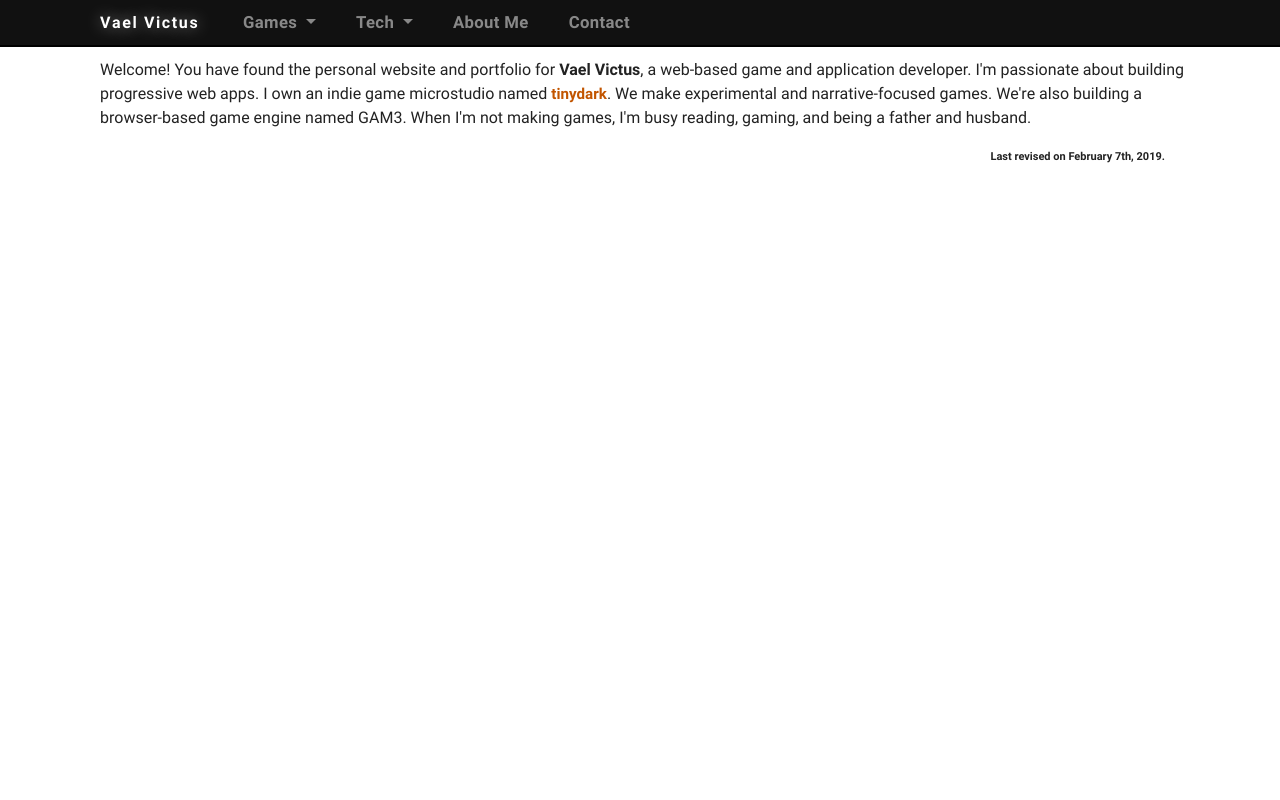
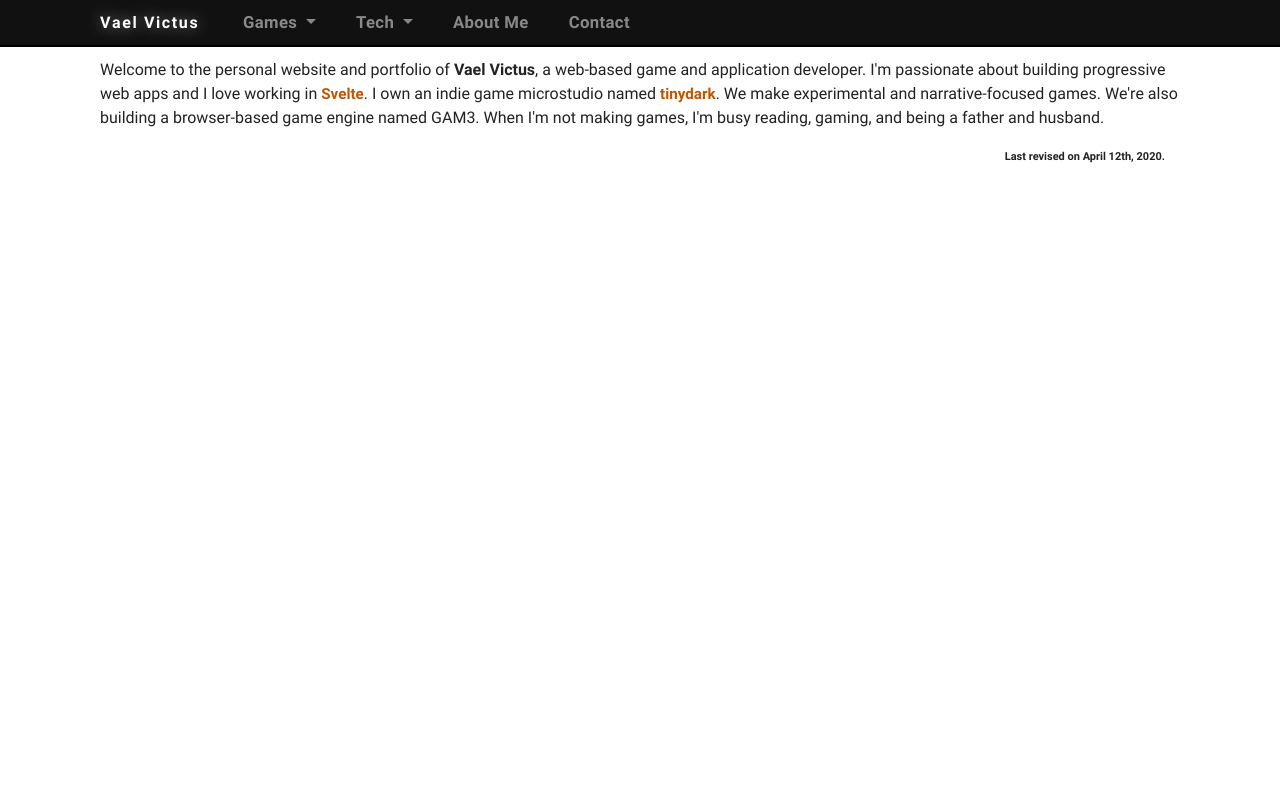
Before and after one commit to VaelVictus/vaelvictus.com, a CakePHP app: the page made by app/View/Pages/index.ctp in a window 1280 px wide. Run offline with PHP 8.4 and a stand-in for CakePHP, Linux system fonts and the light colour scheme; the template is opened without the code that fills it, so the values that code supplies are empty; some libraries are stand-ins or nearby versions.

Commit message:
before npm updating

```diff
--- a/app/View/Elements/about-me.ctp
+++ b/app/View/Elements/about-me.ctp
@@ -6,6 +6,6 @@
 
 <p>I'm deeply interested in the topic of ethical gaming, and as such, tinydark is founded on ethics. It is the studio's goal to put the player first, and provide them with memorable experiences realized through the marriage of narrative and game design. Our designs respect the player's time while keeping them engaged. Premium currency purchasing is straightforward and makes it clear what's being spent.</p>
 
-<p>I'm industrious and an avid life-long learner, and I spend much of my recreation time working on my hobby projects or reading. I'm a huge fan of <a href='https://jamesclear.com/' target='_blank'>James Clear</a>'s psychology, especially his articles about <a href='https://jamesclear.com/productivity' target='_blank'>productivity</a>. I follow <a href='https://jamesclear.com/habit-triggers' target='_blank'>trigger-based habits</a> and prefer to keep my work separate from my play.</p>
+<p>I am an industrious and avid life-long learner, and I spend much of my recreation time working on my hobby projects or reading. I'm a huge fan of <a href='https://jamesclear.com/' target='_blank'>James Clear</a>'s psychology, especially his articles about <a href='https://jamesclear.com/productivity' target='_blank'>productivity</a>. I follow <a href='https://jamesclear.com/habit-triggers' target='_blank'>trigger-based habits</a> and prefer to keep my work separate from my play.</p>
 
 <p>Visit <a href='https://tinydark.com/about' target='_blank'>tinydark's website</a> for a rolling history of what I'm up to.</p>
--- a/app/View/Pages/index.ctp
+++ b/app/View/Pages/index.ctp
@@ -1,7 +1,7 @@
-<p>Welcome! You have found the personal website and portfolio for <b>Vael Victus</b>, a web-based game and application developer. I'm passionate about building progressive web apps. I own an indie game microstudio named <a href='https://www.tinydark.com'>tinydark</a>. We make experimental and narrative-focused games. We're also building a browser-based game engine named GAM3. When I'm not making games, I'm busy reading, gaming, and being a father and husband.</p>
+<p>Welcome to the personal website and portfolio of <b>Vael Victus</b>, a web-based game and application developer. I'm passionate about building progressive web apps and I love working in <a href='https://svelte.dev/'>Svelte</a>. I own an indie game microstudio named <a href='https://www.tinydark.com'>tinydark</a>. We make experimental and narrative-focused games. We're also building a browser-based game engine named GAM3. When I'm not making games, I'm busy reading, gaming, and being a father and husband.</p>
 
 <p>
-	<div id='last_revised'>Last revised on February 7th, 2019.</div>
+	<div id='last_revised'>Last revised on April 12th, 2020.</div>
 </p>
 
 <? /* <p>
```
